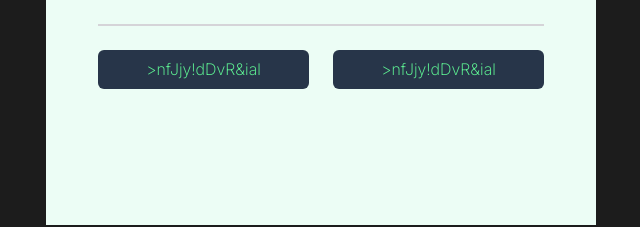
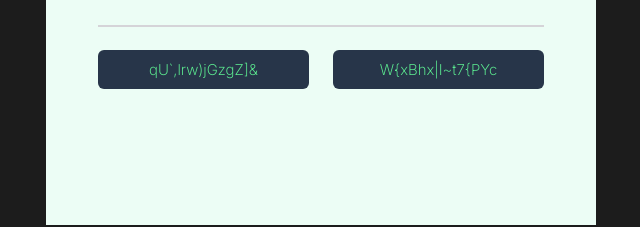
Before and after one commit to mehradhpr/password-generator, a plain HTML site: page index.html in a window 1280 px wide. Both pictures are taken after a click on the button "Generate passwords". Shown: the part 450-677 px from the top of the page, 319-959 px from the left. Drawn offline with Linux system fonts and the light colour scheme.

Commit message:
Made the js to generate new passwords, and render them

```diff
--- a/index.html
+++ b/index.html
@@ -14,11 +14,11 @@
         </div>
 
         <p class="p">Never use an insecure password again</p>
-        <button>Generate passwords</button>
+        <button onclick="createPasswords()">Generate passwords</button>
         <hr>
         <div class="passwords-container">
-          <p class="password">>nfJjy!dDvR&ial</p>
-          <p class="password">>nfJjy!dDvR&ial</p>
+          <p id="p1" class="password">>nfJjy!dDvR&ial</p>
+          <p id="p2" class="password">>nfJjy!dDvR&ial</p>
         </div>
       </div>
 
--- a/script.js
+++ b/script.js
@@ -0,0 +1,25 @@
+const characters = ["A","B","C","D","E","F","G","H","I","J","K","L","M","N","O","P","Q","R","S","T","U","V","W","X","Y","Z","a","b","c","d","e","f","g","h","i","j","k","l","m","n","o","p","q","r","s","t","u","v","w","x","y","z", "0", "1", "2", "3", "4", "5", "6", "7", "8", "9","~","`","!","@","#","$","%","^","&","*","(",")","_","-","+","=","{","[","}","]",",","|",":",";","<",">",".","?",
+"/"];
+
+// state
+let firstPassword = ''
+let secondPassword = ''
+
+function renderPasswords() {
+  document.getElementById("p1").textContent = firstPassword;
+  document.getElementById("p2").textContent = secondPassword;
+}
+
+function createPasswords() {
+  firstPassword = '';
+  secondPassword = '';
+  for (i = 0; i < 15; i++) {
+    firstPassword += getRandomChar();
+    secondPassword += getRandomChar();
+  }
+  renderPasswords();
+}
+
+function getRandomChar() {
+  return characters[Math.floor(Math.random() * characters.length) + 1]
+}
--- a/styles.css
+++ b/styles.css
@@ -76,7 +76,7 @@ button {
 }
 
 .password {
-  font-size: 16;
+  font-size: 15;
   width: 211;
   height: 39px;
   background-color: #273549;
@@ -84,6 +84,7 @@ button {
   border-radius: 6px;
   line-height: 39px;
   text-align: center;
+  overflow: hidden;
 }
 
 hr {
```
